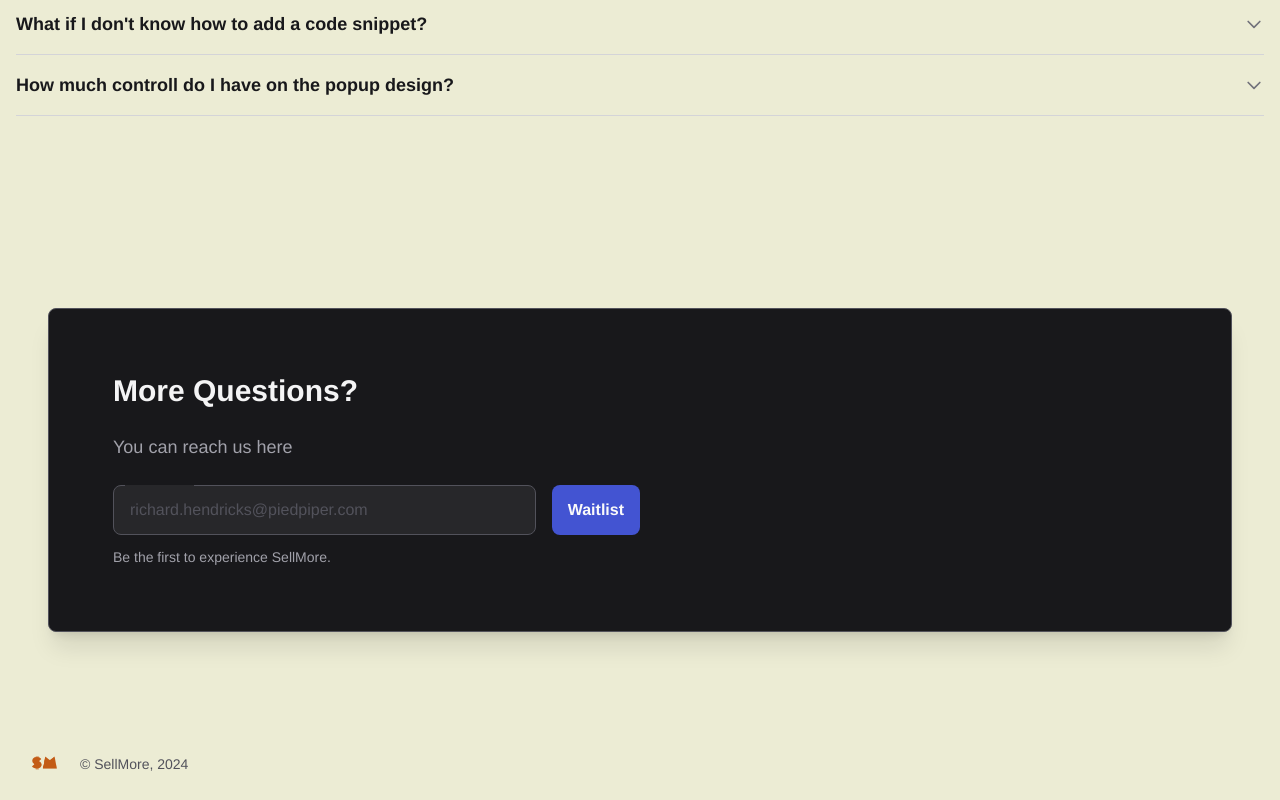
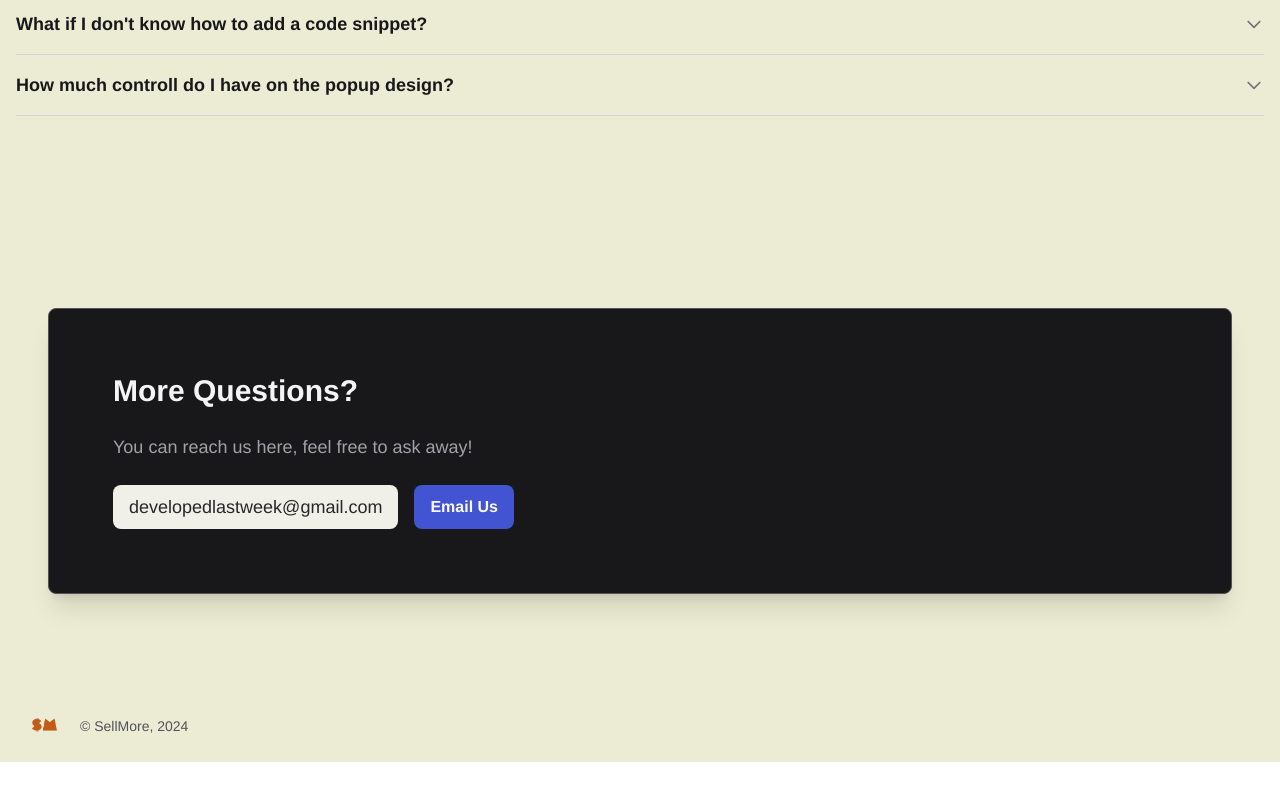
Before and after one commit to JustinCasler/SellMoreLandingPage, a Next.js app: page / in a window 1280 px wide. Shown: the part 4145-4945 px from the top of the page. After the commit the page ends 4907 px from the top, so only its background shows below. Built offline with nearby package versions, Linux system fonts and the light colour scheme; a web font is replaced by a local one.

Commit message:
fix email

```diff
--- a/src/components/WaitlistForm.tsx
+++ b/src/components/WaitlistForm.tsx
@@ -1,9 +1,7 @@
-import axios from "axios";
-import { DetailedHTMLProps, FormEvent, HTMLAttributes, useState } from "react";
+import { DetailedHTMLProps, HTMLAttributes } from "react";
 import { twMerge } from "tailwind-merge";
 
 import { Button } from "./Button";
-import { Input } from "./Input";
 
 export const WaitlistForm = (
   props: DetailedHTMLProps<HTMLAttributes<HTMLDivElement>, HTMLDivElement> & {
@@ -12,44 +10,27 @@ export const WaitlistForm = (
 ) => {
   const { id, ...divProps } = props;
 
-  const [email, setEmail] = useState("");
-  const [emailSubmitted, setEmailSubmitted] = useState(false);
+  const email = "developedlastweek@gmail.com";
 
-  const handleSubmit = async (e: FormEvent<HTMLFormElement>) => {
-    e.preventDefault();
-    setEmailSubmitted(true);
-    const res = await axios.post("/api/waitlist", { email });
-    setEmail("");
-    window.alert(`Email "${res.data.email}" submitted!`);
-  };
-
-  const EmailMessage = () => (
-    <p className="mt-3 text-sm text-light">
-      {emailSubmitted
-        ? "We'll keep you posted!"
-        : "Be the first to experience SellMore."}
-    </p>
-  );
+  const mailtoLink = `mailto:${email}?subject=SellMore%20|`;
 
   return (
     <div {...divProps} className={twMerge("col", divProps.className)}>
-      <form className="relative gap-2 md:gap-4 row" onSubmit={handleSubmit}>
-        <Input
-          type="email"
-          className="w-full"
-          placeholder="richard.hendricks@piedpiper.com"
-          aria-label="Your email"
-          name="email"
+      <div className="relative gap-2 md:gap-4 row">
+        {/* Display the email with rounded rectangle background */}
+        <p
           id={id}
-          onChange={(event) => setEmail(event.target.value)}
-          value={email}
-          required
-        />
-        {/* Line beneath label to hide outline */}
-        <div className="absolute top-0 w-[4.3rem] h-[2px] bg-strong left-3" />
-        <Button type="submit">Waitlist</Button>
-      </form>
-      <EmailMessage />
+          className="px-4 py-2 bg-custom-light-lighter rounded-lg text-lg text-gray-800"
+        >
+          {email}
+        </p>
+        <Button
+          type="button"
+          onClick={() => (window.location.href = mailtoLink)}
+        >
+          Email Us
+        </Button>
+      </div>
     </div>
   );
 };
--- a/src/sections/Newsletter.tsx
+++ b/src/sections/Newsletter.tsx
@@ -17,7 +17,7 @@ export const Newsletter = () => {
         <Background />
         <div className="gap-6 text-center md:text-left col md:w-1/2 ">
           <h2 className="text-3xl font-bold text-gray-100">More Questions?</h2>
-          <p className="text-lg text-light">You can reach us here</p>
+          <p className="text-lg text-light">You can reach us here, feel free to ask away!</p>
           <WaitlistForm id="newsletter-waitlist" />
         </div>
       </Card>
```
